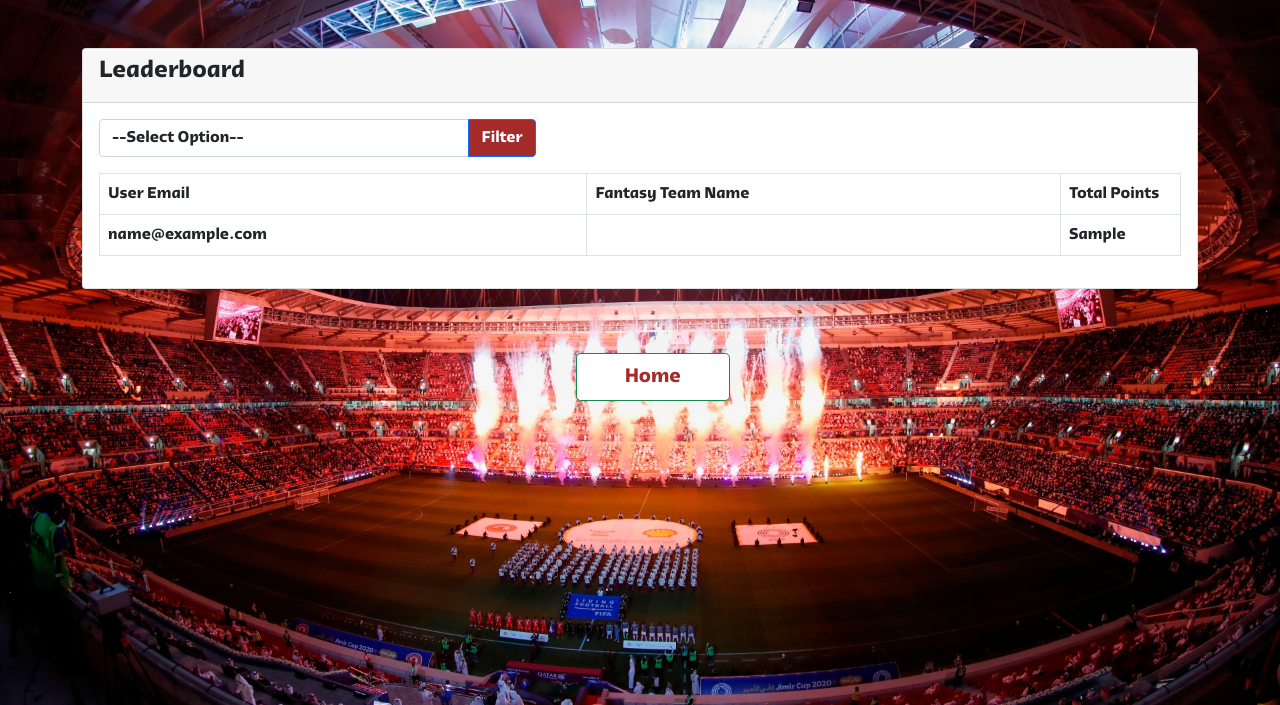
After one commit to TicTacTun/Fantasy_WC_2022, a PHP site: page /leaderboard.php in a window 1280 px wide. The commit adds this page. Shown: the top 705 px of the page. Run offline with PHP 8.4, Linux system fonts and the light colour scheme; tables that the repository leaves empty or names only in its code hold one stand-in row (values such as "Sample post"); data that the repository does not hold is empty.

Commit message:
final update

```diff
--- a/home.php
+++ b/home.php
@@ -14,6 +14,7 @@
                 <li class="active"><a href="#">Home</a></li>
                 <li><a href="Players_Info.php">Players</a></li>
                 <li><a href="match.php">Fixtures</a></li>
+                <li><a href="leaderboard.php">Leaderboard</a></li>
                 <li><a href="logout.php">Log Out</a></li>
             </ul>
         </div>
--- /dev/null
+++ b/leaderboard.php
@@ -0,0 +1,142 @@
+<?php
+// Include config file
+require_once "config.php";
+?>
+
+<!DOCTYPE html>
+<html lang="en">
+<head>
+    <meta charset="UTF-8">
+    <meta http-equiv="X-UA-Compatible" content="IE=edge">
+    <meta name="viewport" content="width=device-width, initial-scale=1.0">
+    <title>Leaderboard</title>
+    <link href="https://cdn.jsdelivr.net/npm/bootstrap@5.0.0-beta1/dist/css/bootstrap.min.css" rel="stylesheet">
+    <style>
+    body {
+        background-image: url("10.jpg");
+        background-repeat: no-repeat, repeat;
+
+        height: cover;
+        background-size: cover;
+        background-position: fill;
+    }
+    .wrapper{
+            width: 1300px;
+            margin: 0 auto;
+        }
+        table tr td:last-child{
+            width: 120px;
+        }
+        table { background-color:#fff;}
+        @font-face {
+        font-family: 'myFirstFont';
+        src: url(Qatar2022Arabic-Bold.ttf);
+        }
+        *{
+        margin: 0;
+        padding: 0;
+        font-family:'myFirstFont';
+        }
+        th {
+        display: table-cell;
+        background-color:black;
+
+        font-weight: bold;
+        text-align: left;
+        }
+
+
+
+
+    </style>
+</head>
+<body>
+
+    <div class="container">
+        <div class="row justify-content-center">
+            <div class="col-md-12">
+                <div class="card mt-5">
+                    <div class="card-header">
+                        <h4>Leaderboard</h4>
+                    </div>
+                    <div class="card-body">
+
+                        <form action="" method="GET">
+                            <div class="row">
+                                <div class="col-md-5">
+                                    <div class="input-group mb-3">
+                                        <select name="sort_numeric" class="form-control" >
+                                            <option value="">--Select Option--</option>
+                                            <option value="low-high" <?php if(isset($_GET['sort_numeric']) && $_GET['sort_numeric'] == "low-high") { echo "selected"; } ?> > Low - High</option>
+                                            <option value="high-low" <?php if(isset($_GET['sort_numeric']) && $_GET['sort_numeric'] == "high-low") { echo "selected"; } ?> > High - Low</option>
+                                        </select>
+                                        <button type="submit" class="input-group-text btn btn-primary" style = "background-color:brown;" id="basic-addon2">
+                                            Filter
+                                        </button>
+                                    </div>
+                                </div>
+                            </div>
+                        </form>
+
+                        <table class="table table-bordered">
+                            <thead>
+                                <tr>
+                                    <th>User Email</th>
+                                    <th>Fantasy Team Name</th>
+                                    <th>Total Points</th>
+                                </tr>
+                            </thead>
+                            <tbody>
+                            <?php
+
+
+                                $sort_option = "";
+                                if(isset($_GET['sort_numeric']))
+                                {
+                                    if($_GET['sort_numeric'] == "low-high"){
+                                        $sort_option = "ASC";
+                                    }elseif($_GET['sort_numeric'] == "high-low"){
+                                        $sort_option = "DESC";
+                                    }
+                                }
+
+                                $query = "SELECT * FROM userconn ORDER BY upoints $sort_option";
+                                $query_run = mysqli_query($conn, $query);
+
+                                if(mysqli_num_rows($query_run) > 0)
+                                {
+                                    foreach($query_run as $row)
+                                    {
+                                        ?>
+                                            <tr>
+                                                <td><?= $row['email']; ?></td>
+                                                <td><?= $row['Contab']; ?></td>
+                                                <td><?= $row['upoints']; ?></td>
+                                            </tr>
+                                        <?php
+                                    }
+                                }
+                                else
+                                {
+                                    ?>
+                                    <tr>
+                                        <td colspan="3">No Record Found</td>
+                                    </tr>
+                                    <?php
+                                }
+                            ?>
+                            </tbody>
+                        </table>
+
+                    </div>
+                </div>
+            </div>
+        </div>
+    </div>
+    <button class="btn btn-success btn-lg" onclick="location.href='home.php'" type="button" style="width: 12% ; font-weight:bold;font-family:'myFirstFont'; color:brown; font: weight 80%; margin-left:45%; margin-top:5%;margin-bottom:5%; background-color:#fff;">
+            Home
+        </button>
+    <script src="https://code.jquery.com/jquery-3.5.1.js"></script>
+    <script src="https://cdn.jsdelivr.net/npm/bootstrap@5.0.0-beta1/dist/js/bootstrap.bundle.min.js"></script>
+</body>
+</html>
```
Also changed, not shown: final_table.php (+6 -3 lines).
